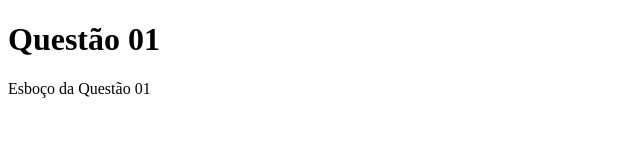
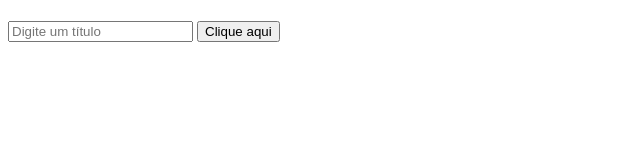
Before and after one commit to matheus-larre/Exercicios-js-dom-matheus-larre, a plain HTML site: page questao01/questao01.html in a window 1280 px wide. Shown: the whole page, without its empty margins (0-640 px from the left). Drawn offline with Linux system fonts and the light colour scheme.

Commit message:
feat(questao01): implementar inserirTitulo (HTML + JS)

```diff
--- a/questao01/questao01.html
+++ b/questao01/questao01.html
@@ -6,8 +6,9 @@
   <title>Questão 01</title>
 </head>
 <body>
-  <h1>Questão 01</h1>
-  <div id="app"></div>
+  <h1 id="titulo"></h1>
+  <input type="text" id="txt-titulo" placeholder="Digite um título" />
+  <button id="btn-clique" onclick="inserirTitulo()">Clique aqui</button>
   <script src="questao01.js"></script>
 </body>
 </html>
--- a/questao01/questao01.js
+++ b/questao01/questao01.js
@@ -1,5 +1,10 @@
-document.addEventListener('DOMContentLoaded', () => {
-  const app = document.getElementById('app');
-  app.textContent = 'Esboço da Questão 01';
-  console.log('Questão 01 carregada');
-});
+function inserirTitulo() {
+  const input = document.getElementById('txt-titulo');
+  const titulo = document.getElementById('titulo');
+  if (!input || !titulo) return;
+  const valor = input.value;
+  titulo.innerText = valor;
+  titulo.style.color = 'blue';
+}
+
+console.log('Questão 01: script carregado');
```
